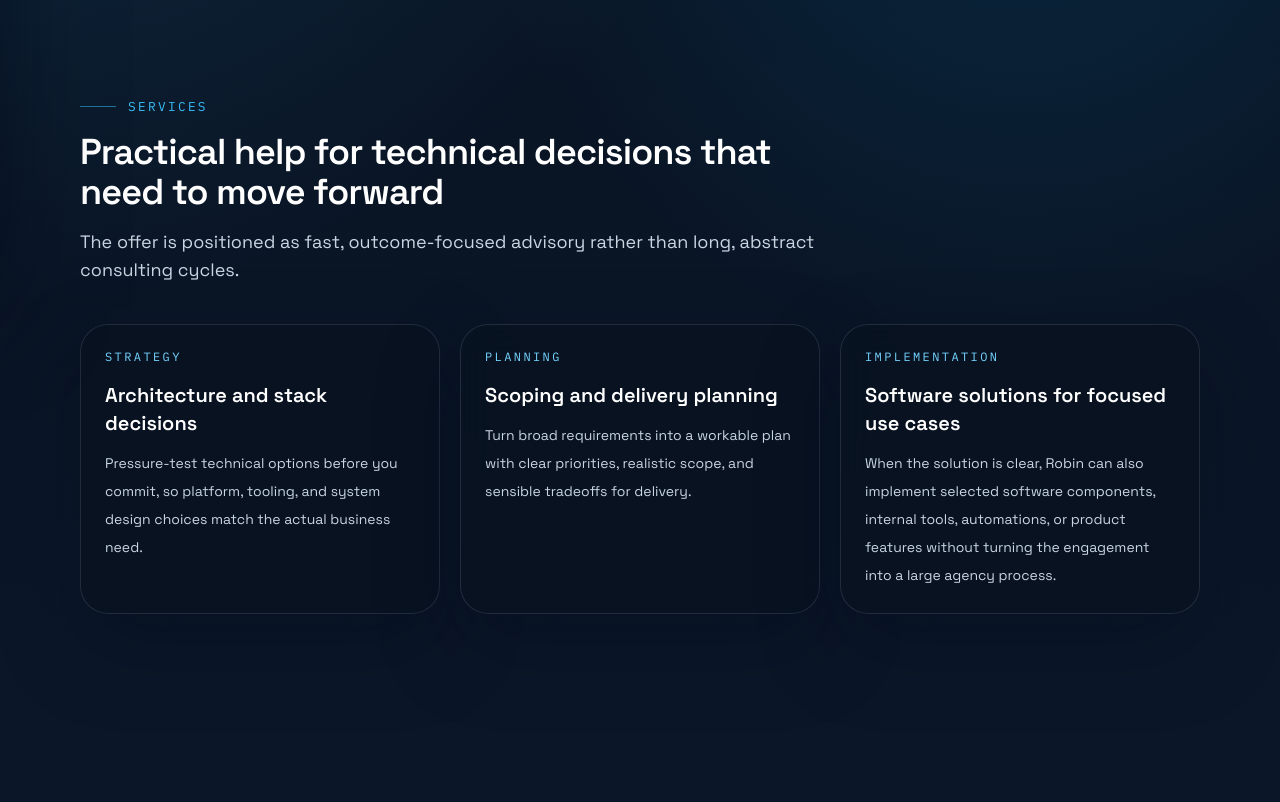
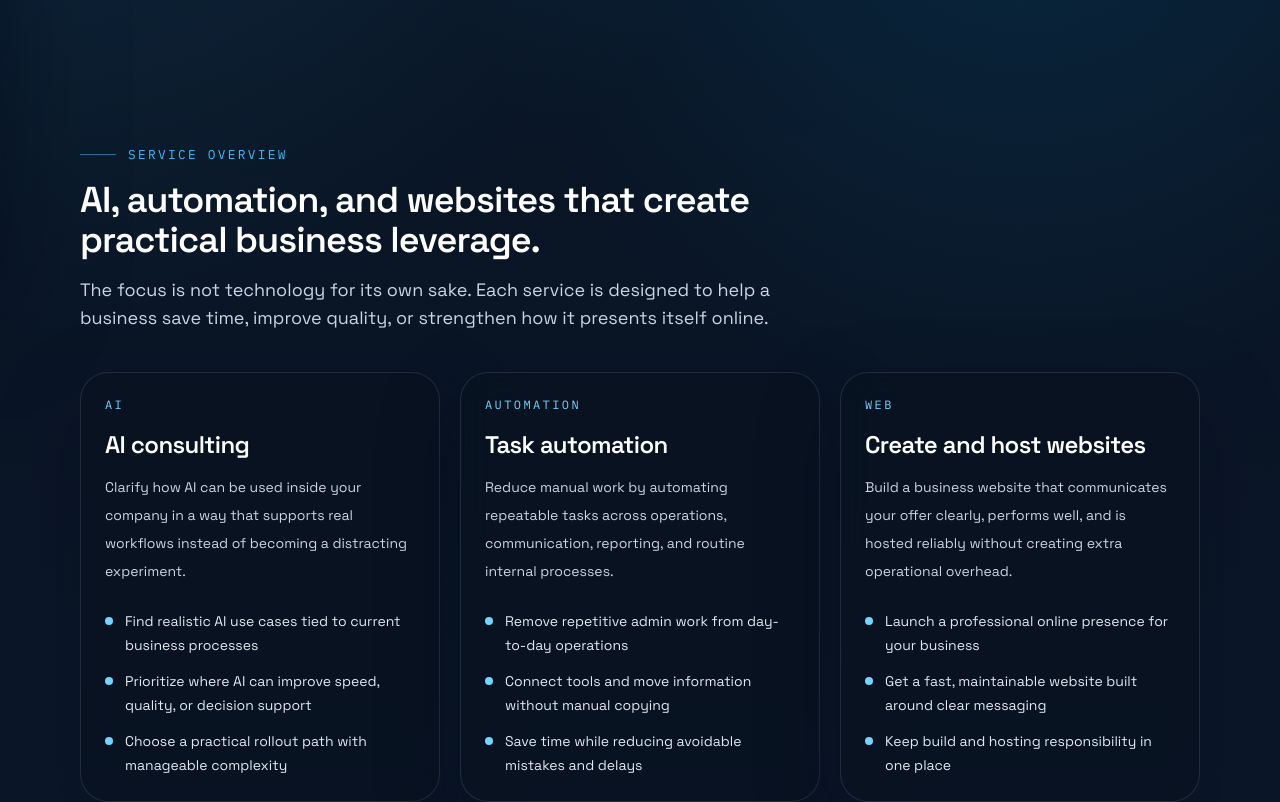
Before and after one commit to MirDochEgal555/robin-consulting-site, a Next.js app: page /services in a window 1280 px wide. Shown: the part 520-1322 px from the top of the page. Built offline with nearby package versions, Linux system fonts and the light colour scheme; no server answers.

Commit message:
Service Subpage Draft

```diff
--- /dev/null
+++ b/src/components/sections/service-offerings-section.tsx
@@ -0,0 +1,54 @@
+import type { CSSProperties } from "react";
+import { SectionShell } from "@/components/section-shell";
+import { getServicesPageContent } from "@/content/services-page-content";
+import type { SiteLocale } from "@/content/site-content";
+
+type ServiceOfferingsSectionProps = {
+  locale: SiteLocale;
+};
+
+export function ServiceOfferingsSection({
+  locale,
+}: ServiceOfferingsSectionProps) {
+  const content = getServicesPageContent(locale);
+
+  return (
+    <SectionShell
+      id="services"
+      eyebrow={content.section.eyebrow}
+      title={content.section.title}
+      description={content.section.description}
+    >
+      <div className="grid gap-5 lg:grid-cols-3">
+        {content.offerings.map((service, index) => (
+          <article
+            key={service.title}
+            className="glass-panel card-lift reveal-up scroll-tilt-in rounded-[1.75rem] p-6"
+            style={{ "--delay": `${120 + index * 120}ms` } as CSSProperties}
+          >
+            <div className="font-mono text-xs uppercase tracking-[0.2em] text-sky-300">
+              {service.eyebrow}
+            </div>
+            <h3 className="mt-4 text-2xl font-semibold tracking-tight text-white">
+              {service.title}
+            </h3>
+            <p className="mt-3 text-sm leading-7 text-slate-300">
+              {service.description}
+            </p>
+            <ul className="mt-6 space-y-3 text-sm text-slate-200">
+              {service.outcomes.map((outcome) => (
+                <li key={outcome} className="flex gap-3 leading-6">
+                  <span
+                    aria-hidden="true"
+                    className="mt-2 h-2 w-2 shrink-0 rounded-full bg-sky-300"
+                  />
+                  <span>{outcome}</span>
+                </li>
+              ))}
+            </ul>
+          </article>
+        ))}
+      </div>
+    </SectionShell>
+  );
+}
--- a/src/components/services-page.tsx
+++ b/src/components/services-page.tsx
@@ -1,10 +1,11 @@
 import { ContactSection } from "@/components/sections/contact-section";
 import { ProcessSection } from "@/components/sections/process-section";
-import { ServicesSection } from "@/components/sections/services-section";
+import { ServiceOfferingsSection } from "@/components/sections/service-offerings-section";
 import { PageIntro } from "@/components/page-intro";
 import { PageShell } from "@/components/page-shell";
 import { getSiteContent, type SiteLocale } from "@/content/site-content";
 import { getPageDefinition } from "@/content/site-pages";
+import { getServicesPageContent } from "@/content/services-page-content";
 
 type ServicesPageProps = {
   locale: SiteLocale;
@@ -13,9 +14,10 @@ type ServicesPageProps = {
 export function ServicesPage({ locale }: ServicesPageProps) {
   const content = getSiteContent(locale);
   const page = getPageDefinition(locale, "services");
+  const servicesPageContent = getServicesPageContent(locale);
   const pageNavItems = [
     { label: content.sections.overviewLabel, href: "#overview" },
-    { label: content.sections.services.eyebrow, href: "#services" },
+    { label: servicesPageContent.section.eyebrow, href: "#services" },
     { label: content.sections.process.eyebrow, href: "#process" },
     { label: content.sections.contact.eyebrow, href: "#contact" },
   ];
@@ -37,7 +39,7 @@ export function ServicesPage({ locale }: ServicesPageProps) {
         title={page.intro.title}
         description={page.intro.description}
       />
-      <ServicesSection content={content} />
+      <ServiceOfferingsSection locale={locale} />
       <ProcessSection content={content} />
       <ContactSection content={content} />
     </PageShell>
--- /dev/null
+++ b/src/content/services-page-content.ts
@@ -0,0 +1,110 @@
+import type { SiteLocale } from "@/content/site-content";
+
+type ServiceOffering = {
+  eyebrow: string;
+  title: string;
+  description: string;
+  outcomes: string[];
+};
+
+type ServicesPageContent = {
+  section: {
+    eyebrow: string;
+    title: string;
+    description: string;
+  };
+  offerings: ServiceOffering[];
+};
+
+const servicesPageContent = {
+  en: {
+    section: {
+      eyebrow: "Service overview",
+      title: "AI, automation, and websites that create practical business leverage.",
+      description:
+        "The focus is not technology for its own sake. Each service is designed to help a business save time, improve quality, or strengthen how it presents itself online.",
+    },
+    offerings: [
+      {
+        eyebrow: "AI",
+        title: "AI consulting",
+        description:
+          "Clarify how AI can be used inside your company in a way that supports real workflows instead of becoming a distracting experiment.",
+        outcomes: [
+          "Find realistic AI use cases tied to current business processes",
+          "Prioritize where AI can improve speed, quality, or decision support",
+          "Choose a practical rollout path with manageable complexity",
+        ],
+      },
+      {
+        eyebrow: "Automation",
+        title: "Task automation",
+        description:
+          "Reduce manual work by automating repeatable tasks across operations, communication, reporting, and routine internal processes.",
+        outcomes: [
+          "Remove repetitive admin work from day-to-day operations",
+          "Connect tools and move information without manual copying",
+          "Save time while reducing avoidable mistakes and delays",
+        ],
+      },
+      {
+        eyebrow: "Web",
+        title: "Create and host websites",
+        description:
+          "Build a business website that communicates your offer clearly, performs well, and is hosted reliably without creating extra operational overhead.",
+        outcomes: [
+          "Launch a professional online presence for your business",
+          "Get a fast, maintainable website built around clear messaging",
+          "Keep build and hosting responsibility in one place",
+        ],
+      },
+    ],
+  },
+  de: {
+    section: {
+      eyebrow: "Leistungsueberblick",
+      title: "KI, Automatisierung und Websites mit praktischem Nutzen fuer Unternehmen.",
+      description:
+        "Im Mittelpunkt steht nicht Technik um der Technik willen. Jede Leistung soll dabei helfen, Zeit zu sparen, die Qualitaet zu verbessern oder den digitalen Auftritt des Unternehmens zu staerken.",
+    },
+    offerings: [
+      {
+        eyebrow: "KI",
+        title: "KI-Beratung",
+        description:
+          "Gemeinsam wird geklaert, wie KI in Ihrem Unternehmen sinnvoll eingesetzt werden kann, damit echte Arbeitsablaeufe unterstuetzt werden statt nur neue Komplexitaet zu entstehen.",
+        outcomes: [
+          "Sinnvolle KI-Anwendungsfaelle im aktuellen Geschaeft identifizieren",
+          "Bereiche priorisieren, in denen KI Tempo, Qualitaet oder Entscheidungen verbessert",
+          "Einen pragmatischen Einfuehrungsweg mit ueberschaubarer Komplexitaet festlegen",
+        ],
+      },
+      {
+        eyebrow: "Automatisierung",
+        title: "Aufgaben automatisieren",
+        description:
+          "Wiederkehrende manuelle Arbeit in Ablaeufen, Kommunikation, Reporting und internen Prozessen wird durch saubere Automatisierungen ersetzt.",
+        outcomes: [
+          "Repetitive Verwaltungsarbeit im Alltag reduzieren",
+          "Tools verbinden und Informationen ohne manuelles Kopieren bewegen",
+          "Zeit sparen und vermeidbare Fehler sowie Verzoegerungen reduzieren",
+        ],
+      },
+      {
+        eyebrow: "Web",
+        title: "Websites erstellen und hosten",
+        description:
+          "Es wird eine Unternehmenswebsite aufgebaut, die Ihr Angebot klar praesentiert, gut funktioniert und verlaesslich gehostet wird, ohne unnoetigen Betriebsaufwand zu erzeugen.",
+        outcomes: [
+          "Einen professionellen digitalen Auftritt fuer Ihr Unternehmen aufbauen",
+          "Eine schnelle und wartbare Website mit klarer Kommunikation erhalten",
+          "Erstellung und Hosting an einer Stelle zusammenfassen",
+        ],
+      },
+    ],
+  },
+} as const satisfies Record<SiteLocale, ServicesPageContent>;
+
+export function getServicesPageContent(locale: SiteLocale): ServicesPageContent {
+  return servicesPageContent[locale];
+}
--- a/src/content/site-pages.ts
+++ b/src/content/site-pages.ts
@@ -57,16 +57,16 @@ const pageDefinitions = {
       metadata: {
         title: "Services | Robin Keim IT Consulting",
         description:
-          "A dedicated overview of consulting, scoping, architecture support, and focused software implementation.",
+          "AI consulting, task automation, and website creation and hosting for businesses that want practical digital leverage.",
         openGraphTitle: "Services | Robin Keim IT Consulting",
         openGraphDescription:
-          "Consulting and implementation support for architecture, planning, and delivery decisions that need to move forward.",
+          "A service overview covering AI consulting, task automation, and website creation and hosting.",
       },
       intro: {
         eyebrow: "Services",
-        title: "Consulting and implementation support with room to grow.",
+        title: "AI consulting, task automation, and websites built around business needs.",
         description:
-          "This route separates the service offer from the homepage so additional offers, case studies, and delivery formats can be added later without restructuring the site.",
+          "This page explains how businesses can benefit from practical AI use, cleaner task automation, and websites that are created and hosted as reliable business assets.",
       },
     },
     blog: {
@@ -99,16 +99,16 @@ const pageDefinitions = {
       metadata: {
         title: "Leistungen | Robin Keim IT-Beratung",
         description:
-          "Eine eigene Uebersicht fuer Beratung, Scoping, Architekturunterstuetzung und fokussierte Software-Umsetzung.",
+          "KI-Beratung, Aufgabenautomatisierung sowie Erstellung und Hosting von Websites fuer Unternehmen, die digitale Hebel praktisch nutzen wollen.",
         openGraphTitle: "Leistungen | Robin Keim IT-Beratung",
         openGraphDescription:
-          "Beratung und Umsetzung fuer Architektur, Planung und Delivery-Entscheidungen, die vorankommen muessen.",
+          "Eine Leistungsseite zu KI-Beratung, Aufgabenautomatisierung sowie Erstellung und Hosting von Websites.",
       },
       intro: {
         eyebrow: "Leistungen",
-        title: "Beratung und Umsetzung mit einer Struktur, die mitwachsen kann.",
+        title: "KI-Beratung, Automatisierung und Websites mit klarem Nutzen fuer Ihr Unternehmen.",
         description:
-          "Diese Route trennt das Leistungsangebot von der Startseite, damit weitere Angebote, Fallbeispiele und Formate spaeter ohne Umbau der Grundstruktur ergaenzt werden koennen.",
+          "Diese Seite zeigt, wie Unternehmen von praktischem KI-Einsatz, sauberer Aufgabenautomatisierung und professionell erstellten und gehosteten Websites profitieren koennen.",
       },
     },
     blog: {
```
